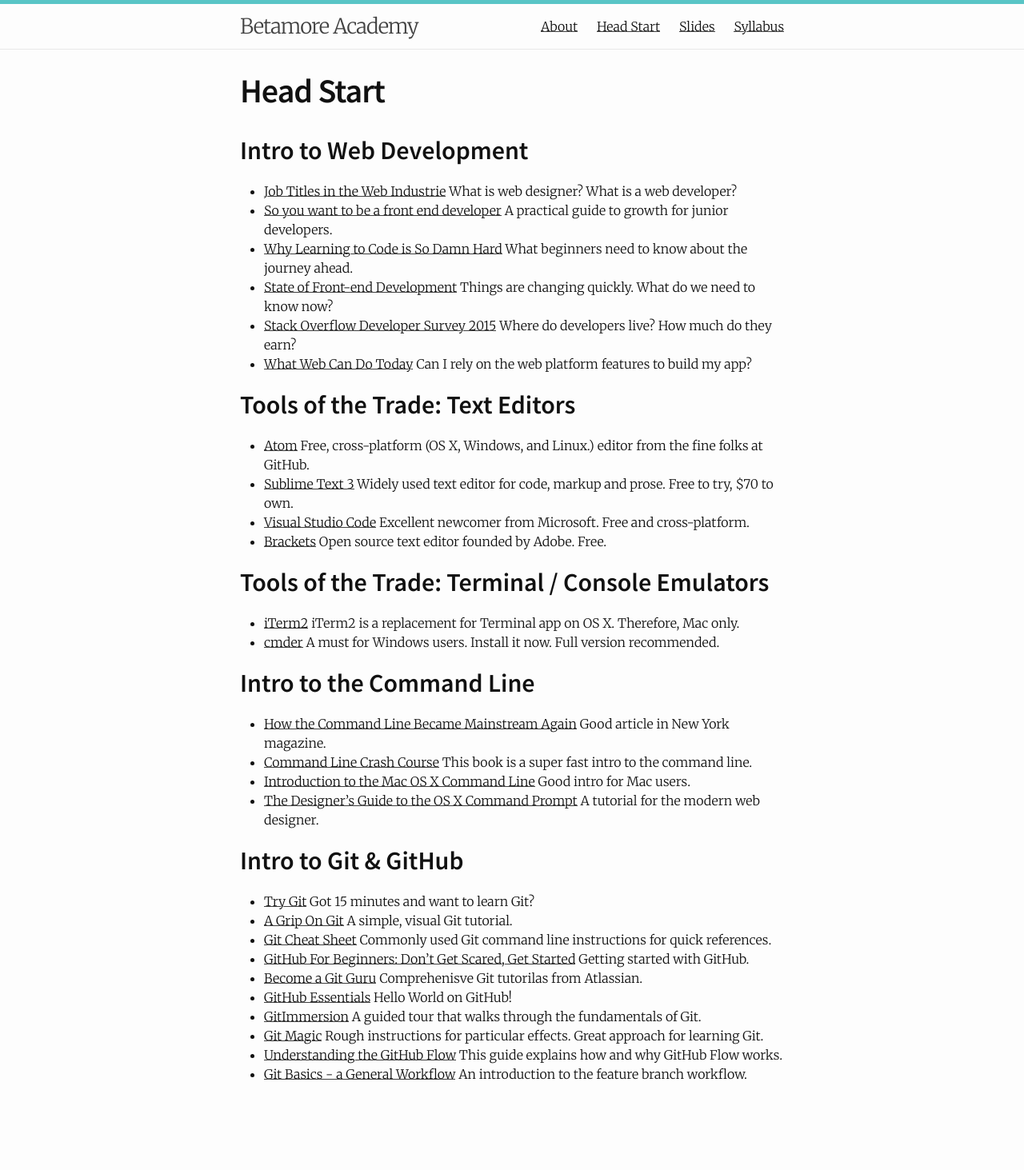
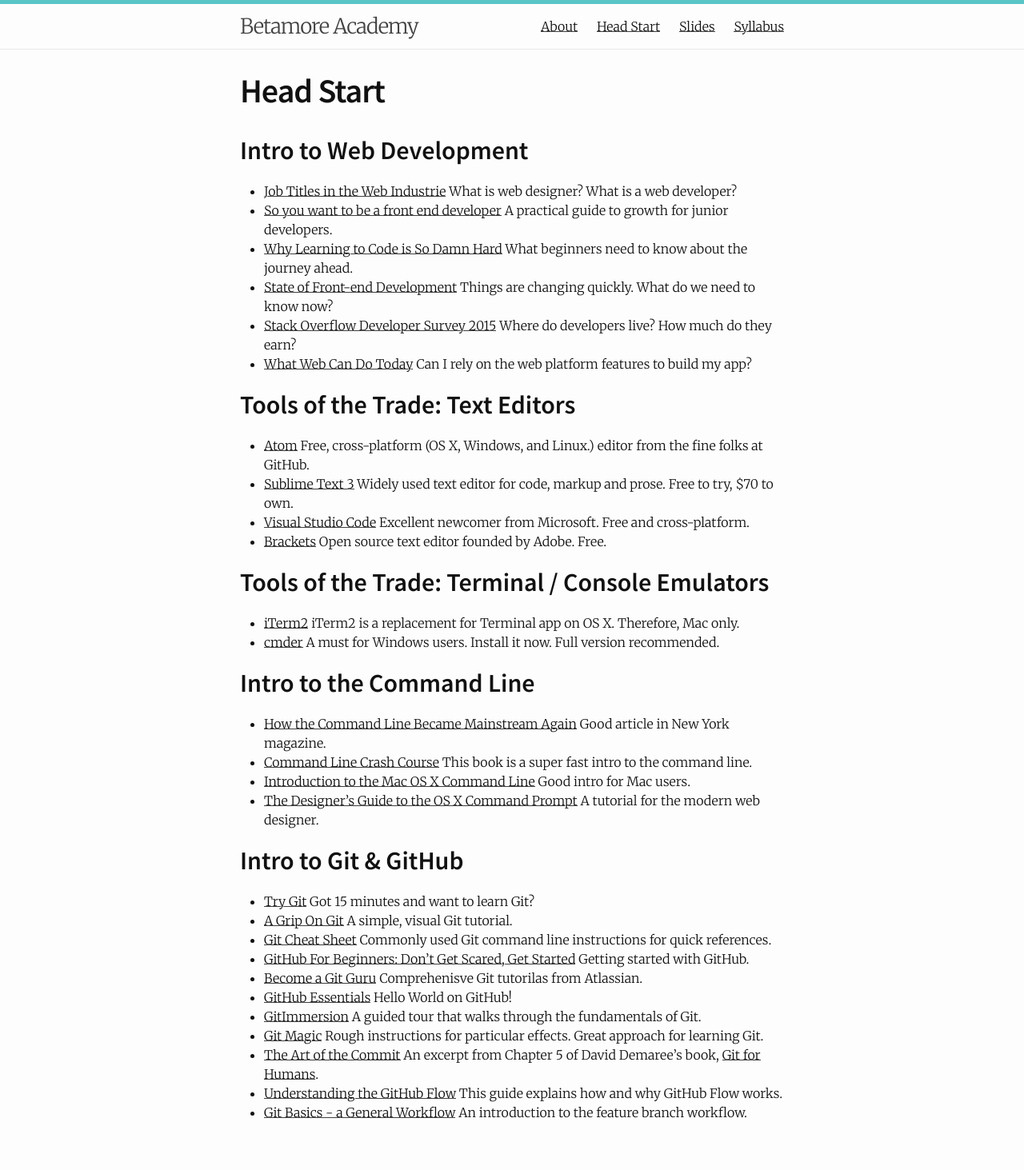
Before and after one commit to betamore/fewd, a Jekyll site: the page built from headstart.md, in a window 1280 px wide. Shown: the whole page at 80% size. Built offline with Jekyll 4.4.1, drawn with Linux system fonts in a browser that asks for light colours; before the commit the page ends 1415 px from its top, so only the background shows below that.

Commit message:
add The Art of the Commit link

```diff
--- a/headstart.md
+++ b/headstart.md
@@ -43,5 +43,6 @@
 * [GitHub Essentials](https://guides.github.com/activities/hello-world/) Hello World on GitHub!
 * [GitImmersion](http://gitimmersion.com) A guided tour that walks through the fundamentals of Git.
 * [Git Magic](http://www-cs-students.stanford.edu/~blynn/gitmagic/index.html) Rough instructions for particular effects. Great approach for learning Git.
+* [The Art of the Commit](http://alistapart.com/article/the-art-of-the-commit) An excerpt from Chapter 5 of David Demaree's book, [Git for Humans](http://abookapart.com/products/git-for-humans).
 * [Understanding the GitHub Flow](https://guides.github.com/introduction/flow/) This guide explains how and why GitHub Flow works.
 * [Git Basics - a General Workflow](http://blackfalcon.roughdraft.io/8428401-git-basics-a-general-workflow) An introduction to the feature branch workflow.
```
